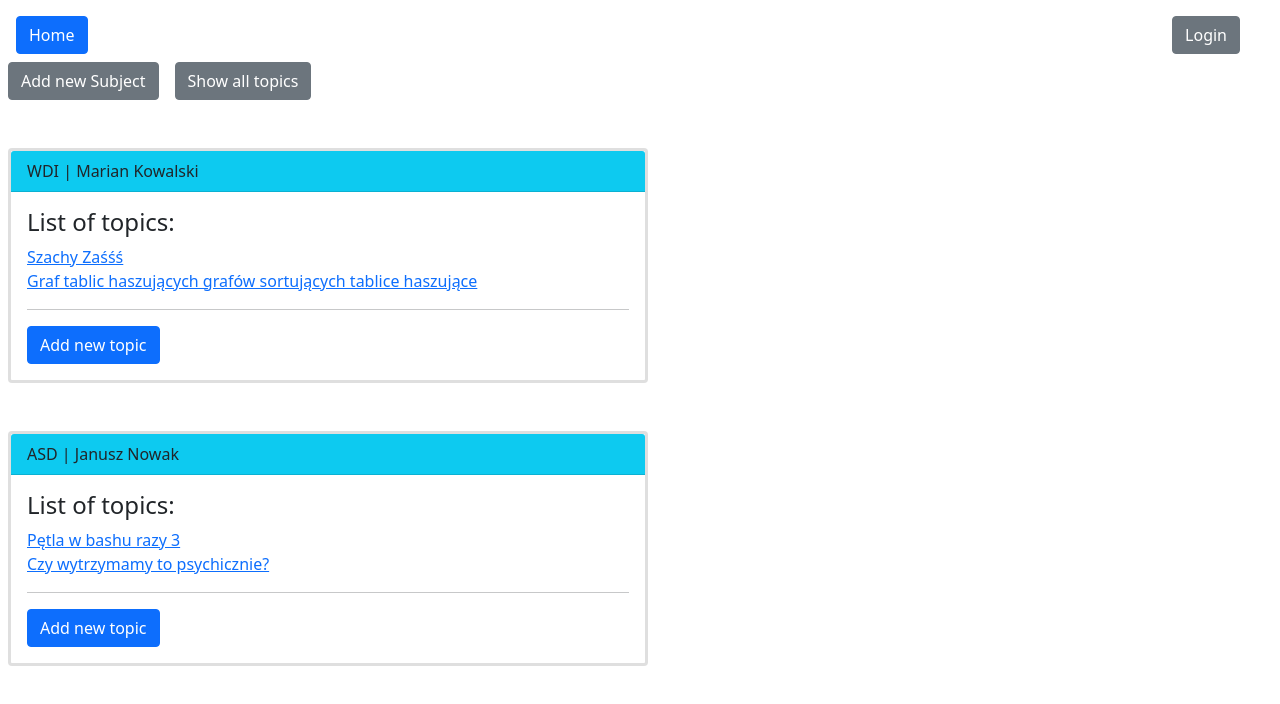
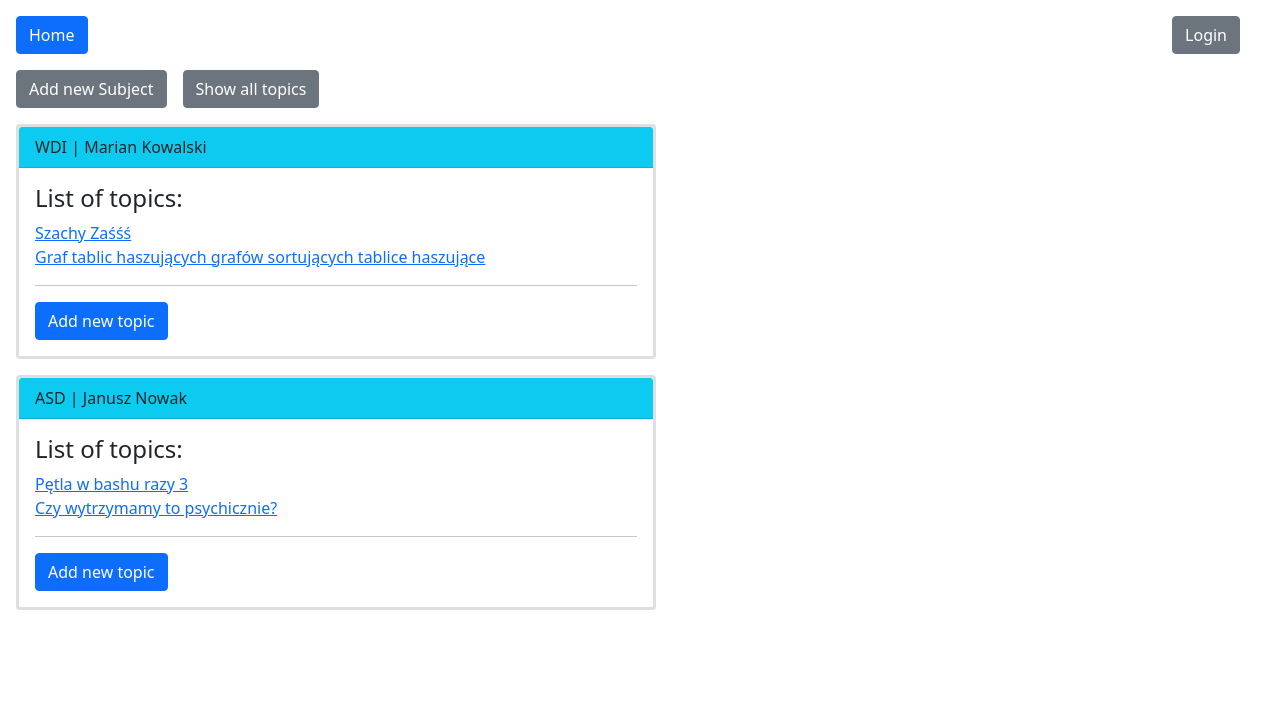
Before and after one commit to adrianryt/UI_IOZeta, a React (Create React App) app in the folder app/: page /subjects in a window 1280 px wide. Shown: the top 704 px of the page. Built offline with nearby package versions, Linux system fonts and the light colour scheme.

Commit message:
margin left added to existing components in order to align with home button

```diff
--- a/app/src/TopicForm.tsx
+++ b/app/src/TopicForm.tsx
@@ -81,7 +81,7 @@ const TopicForm = () => {
     const [subjectError, setSubjectError] = useState("");
 
     return(
-        <Card className="col-md-8 col-lg-6 col-11 ms-2 mt-2 p-3 bg-light">
+        <Card className="col-md-8 col-lg-6 col-11 ms-2 mt-2 m-lg-3 p-3 bg-light">
             <h2>Topics  <Badge bg="secondary">New</Badge> </h2>
             {showSuccessAlert ? <Alert variant="success">Topic Added Successfully</Alert> : null }
             {showFailAlert ? <Alert variant="danger">An error occurred while adding topic</Alert> : null }
--- a/app/src/TopicsList.tsx
+++ b/app/src/TopicsList.tsx
@@ -19,7 +19,7 @@ const TopicsList = () => {
     const topicsComponents = topics.map(topic => <Topic key={topic.title+topic.description+topic.subject} topic={topic}/>)
 
     return(
-        <div>
+        <div className="m-lg-2">
             {topicsComponents}
         </div>
     )
--- a/app/src/TopicsMain.tsx
+++ b/app/src/TopicsMain.tsx
@@ -5,7 +5,7 @@ import {Link} from "react-router-dom";
 const TopicsMain = () => {
     return(
         <div>
-            <div className="d-flex gap-3 mb-4 mt-2">
+            <div className="d-flex gap-3 mb-4 mt-2 m-lg-3">
                 <h2>Topics</h2>
                 <Link to="/topics/new" className="btn btn-secondary m-0">Add new Topic</Link>
             </div>
--- a/app/src/components/subjects/subject/SubjectComponent.tsx
+++ b/app/src/components/subjects/subject/SubjectComponent.tsx
@@ -14,7 +14,7 @@ const SubjectComponent = ({subject}: propsType) => {
     </div>)
 
     return(
-        <Card className="ms-2 mb-5 border-3 col-sm-10 col-md-8 col-lg-6 col-11">
+        <Card className="ms-2 mb-5 m-lg-3 border-3 col-sm-10 col-md-8 col-lg-6 col-11">
             <Card.Header className="bg bg-info">
                 {subject.name} | {subject.lecturer.name} {subject.lecturer.surname}
             </Card.Header>
--- a/app/src/components/subjects/subject_form/SubjectForm.tsx
+++ b/app/src/components/subjects/subject_form/SubjectForm.tsx
@@ -47,7 +47,7 @@ const SubjectForm = () => {
     }
 
     return(
-        <Card className="col-md-8 col-lg-6 col-11 ms-2 mt-2 p-3 bg-light">
+        <Card className="col-md-8 col-lg-6 col-11 ms-2 mt-2 m-lg-3 p-3 bg-light">
             <h2>Subjects  <Badge bg="secondary">New</Badge> </h2>
             {showSuccessAlert ? <Alert variant="success">Subject Added Successfully</Alert> : null }
             {showFailAlert ? <Alert variant="danger">An error occurred while adding subject</Alert> : null }
--- a/app/src/components/subjects/subject_list/SubjectList.tsx
+++ b/app/src/components/subjects/subject_list/SubjectList.tsx
@@ -21,7 +21,7 @@ const SubjectList = () => {
 
     return(
         <div>
-            <div className="ms-2 mt-2 mb-5 d-flex gap-3">
+            <div className="ms-2 mt-2 mb-5 m-lg-3 d-flex gap-3">
                 <Link to="/subjects/new" className="btn btn-secondary">Add new Subject</Link>
                 <Link to="/topics" className="btn btn-secondary">Show all topics</Link>
             </div>
```
